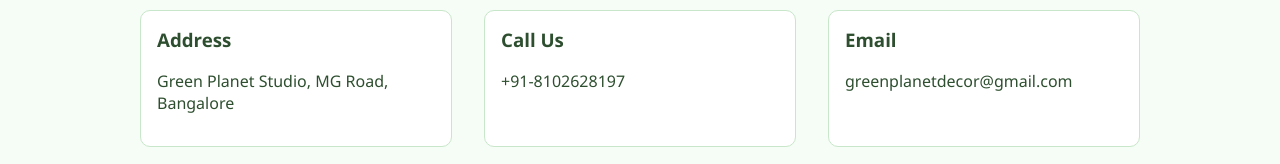
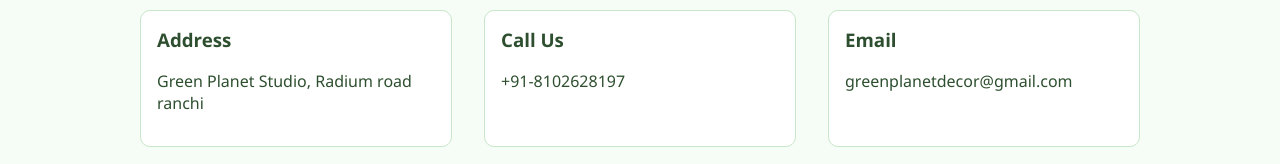
Before and after one commit to Green-Planet-Decor/green-planet-decor, a plain HTML site: page index.html in a window 1280 px wide. Shown: the part 1276-1440 px from the top of the page. Drawn offline with Linux system fonts and the light colour scheme.

Commit message:
Update index.html

```diff
--- a/index.html
+++ b/index.html
@@ -122,7 +122,7 @@
     <div class="contact">
       <div class="card">
         <h3>Address</h3>
-        <p>Green Planet Studio, MG Road, Bangalore</p>
+        <p>Green Planet Studio, Radium road ranchi</p>
       </div>
       <div class="card">
         <h3>Call Us</h3>
```
